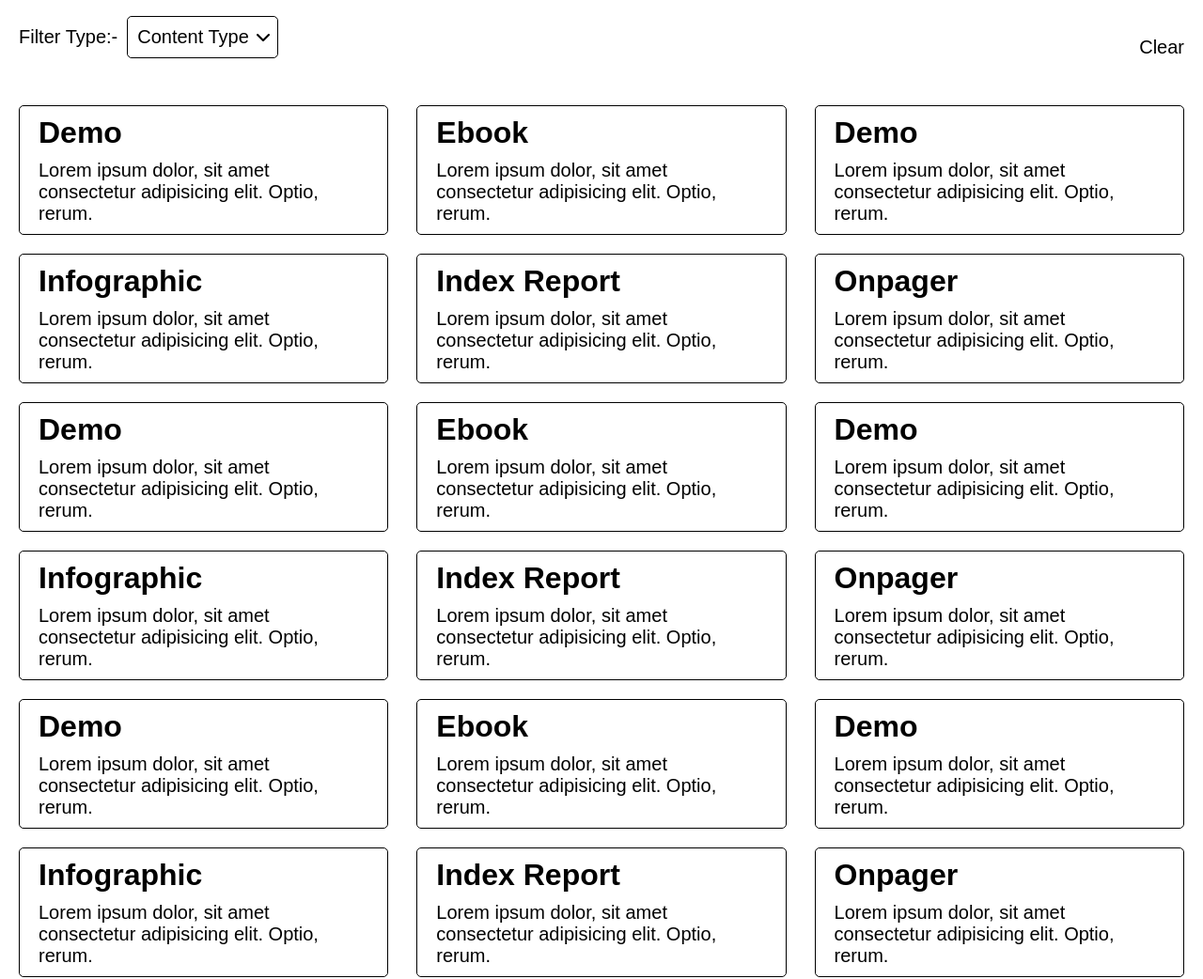
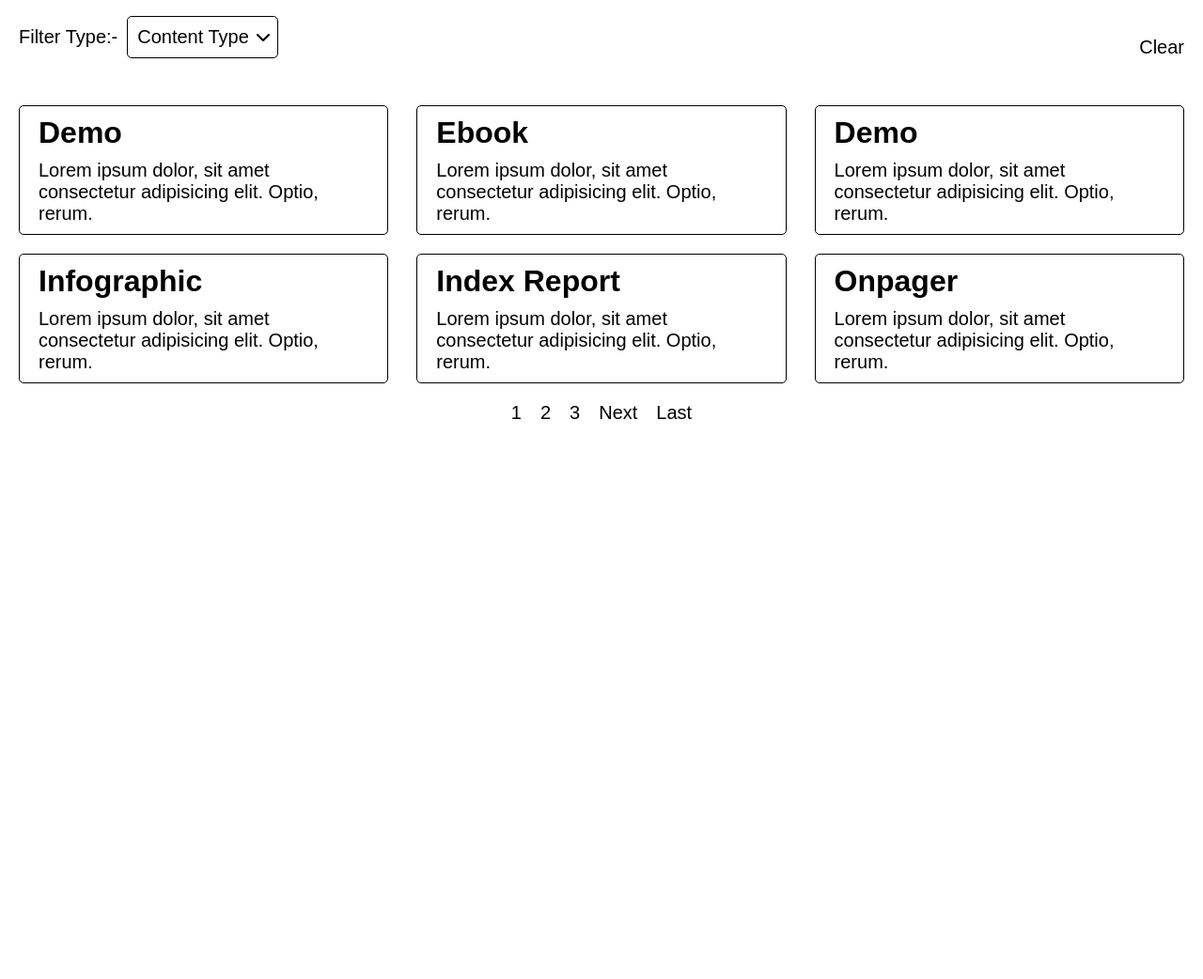
Before and after one commit to Roovin/Multi-filter, a plain HTML site: page index.html in a window 1280 px wide. Shown: the part 733-1775 px from the top of the page at 94% size. After the commit the page ends 1234 px from the top, so only its background shows below. Drawn offline with Linux system fonts and the light colour scheme.

Commit message:
Update filter pagination

```diff
--- a/index.html
+++ b/index.html
@@ -180,6 +180,11 @@
             <div class="card-wrapper">
 
             </div>
+            <div class="pagination">
+                <ul class="paginationList">
+
+                </ul>
+            </div>
         </div>
     </section>
 
--- a/index.js
+++ b/index.js
@@ -3,6 +3,7 @@ const header = document.querySelector('header');
 
 if(header) {
     const navLi = document.querySelectorAll('header .main-nav nav > ul > li');
+
     function init(winWidth) {
         if(navLi) {
             if(winWidth > 992) {
@@ -147,6 +148,11 @@ if(header) {
 const blog = document.querySelector('.blogs')
 if(blog) {
 
+    var obj = {
+        "page": 1,
+        "rows": 6,
+        "visible": 2
+    }
 
     function blogList () {
         const filterWrap = document.querySelector('.blogs .filterListWrap .filter_wrap p');
@@ -172,7 +178,6 @@ if(blog) {
             showData(data)
             filterData(data)
             clearBtn(data)
-            pagination(data)
         } catch (error) {
             console.error(error.message);
         }
@@ -192,6 +197,10 @@ if(blog) {
     function showData (data) {
         let wholeData = [];
         wholeData = data;
+
+        var pageData = pagination(wholeData, obj.page, obj.rows);
+        wholeData = pageData.cardData;
+
         if(wholeData) {
             const htmlWrap = document.querySelector('.blogs .card-wrapper');
             htmlWrap.innerHTML = '';
@@ -237,19 +246,96 @@ if(blog) {
         }
     }
 
-    function pagination (data) {
-       console.log(data);
-       let pageData = {
-        rows: 3,
-        postPerPage: 9,
-        currentPage: 1,
+    function pagination (data, page, rows) {
+        const paginationWrap = document.querySelector('.blogs .pagination .paginationList')
+        var trimStart = (page - 1) * rows;
+        var trimEnd = trimStart + rows
+        var trimData = data.slice(trimStart, trimEnd)
+        var totalPages = Math.ceil(data.length / rows);
+        console.log(totalPages);
+        let active;
+        liTag = ''
 
-       }
-       console.log(row);
+        let beforePage = (page == 1) ? 1 : parseInt(page) - 2;
+        let afterPage = parseInt(page) + 2;
+
+        if(page > 1) {
+            liTag += `<li class="page show-more prev first" value="first"><span>First</span></li> <li class="page show-more prev" value="prev"><span>Prev</span></li>`;
+        }
+        if (totalPages > 5) {
+            if (page > 3) {
+                liTag += `<li class="page dots"><span>...</span></li>`;
+            }
+        }
+
+        for(let plength = beforePage; plength <= afterPage; plength++) {
+
+            if(plength > totalPages) {
+                continue;
+            }
+            if(plength == 0) {
+                plength = plength + 1;
+            }
+            if(page == plength) {
+                active = "active";
+            } else {
+                active = "";
+            }
+
+            liTag += `<li class="page numb ${active}" value="${plength}"><span>${plength}</span></li>`;
+        }
+
+        if(page < totalPages) {
+            liTag += `<li class="page show-more next" value="next"><span>Next</span></li> <li class="page show-more next last" value="last"><span>Last</span></li>`
+        }
+
+        paginationWrap.innerHTML = liTag;
+
+        if(totalPages <= 1) {
+            paginationWrap.innerHTML = '';
+        }
+
+        pageClickHandler(data, totalPages);
+
+        return {
+            "cardData" : trimData,
+            "pages" : totalPages
+        }
+    }
+
+    function pageClickHandler (data, totalPages) {
+        const paginationWrap = document.querySelectorAll('.blogs .pagination ul.paginationList');
+        const paginationLi = document.querySelectorAll('.blogs .pagination ul.paginationList li');
+        // console.log(paginationLi);
+        paginationLi.forEach(element => {
+            element.addEventListener('click', function () {
+                // console.log(this);
+                const pgValue = this.getAttribute('value');
+
+                if(pgValue === 'prev') {
+                    // obj.page = (parseInt((obj.page) - 1))
+                    obj.page = obj.page - 1
+                } else if(pgValue == 'next') {
+                    // obj.page = (parseInt((obj.page) + 1))
+                    obj.page = obj.page + 1
+                } else if (pgValue == 'first') {
+                    obj.page = 1
+                } else if (pgValue == 'last') {
+                    obj.page = totalPages
+                } else {
+                    obj.page = pgValue
+                }
+
+                paginationWrap.innerHTML = '';
+                showData(data)
+
+            })
+        });
     }
 
     document.addEventListener('DOMContentLoaded', function () {
         blogList();
         getData();
+
     })
 }
--- a/json/data.json
+++ b/json/data.json
@@ -142,5 +142,11 @@
         "content_type": "Onpager",
         "title": "Onpager",
         "content" : "Lorem ipsum dolor, sit amet consectetur adipisicing elit. Optio, rerum."
+    },
+    {
+        "id": 25,
+        "content_type": "Onpager",
+        "title": "Onpager",
+        "content" : "Lorem ipsum dolor, sit amet consectetur adipisicing elit. Optio, rerum."
     }
 ]
--- a/style.scss
+++ b/style.scss
@@ -569,4 +569,22 @@ header {
             }
         }
     }
+    .pagination {
+        position: relative;
+        width: 100%;
+        .paginationList {
+            position: relative;
+            display: flex;
+            align-items: center;
+            justify-content: center;
+            li {
+                margin: 0 10px;
+                font-size: 20px;
+                cursor: pointer;
+                span {
+                    display: inline-block;
+                }
+            }
+        }
+    }
 }
```
Also changed, not shown: style.css, 1 other file.
